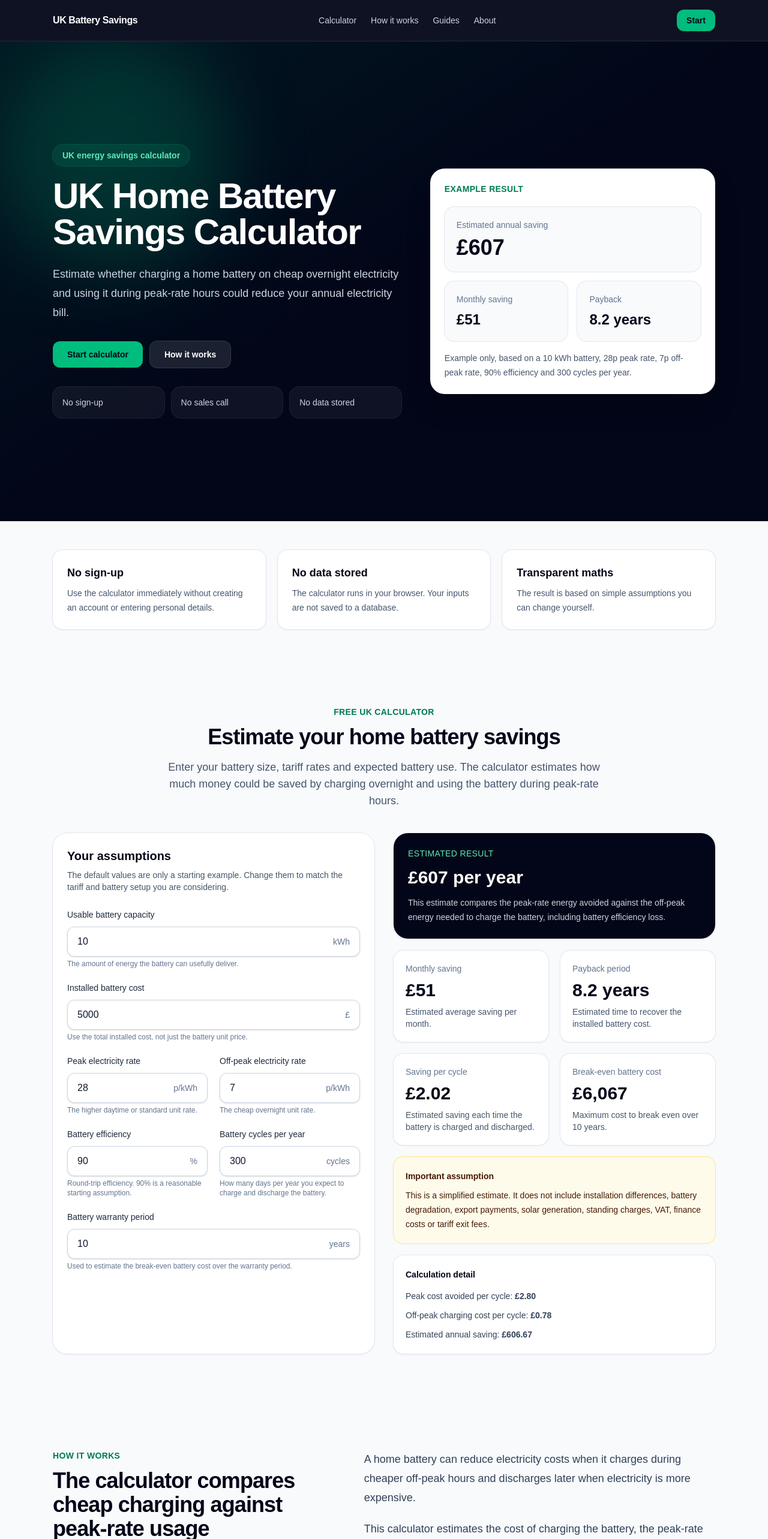
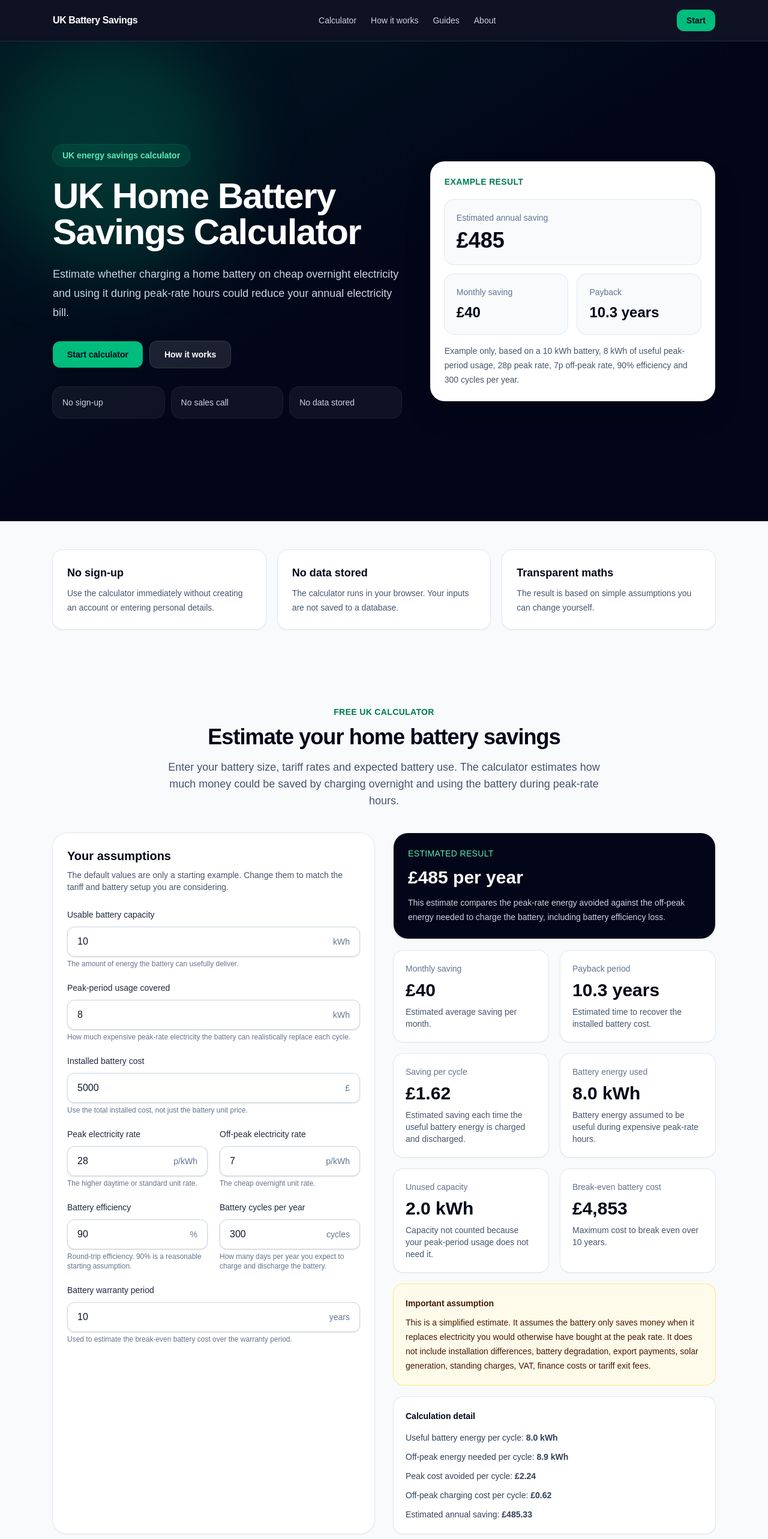
Before and after one commit to andrew-mcmanis/uk-battery-savings, a Next.js app: page / in a window 1280 px wide. Shown: the top 2566 px of the page at 60% size. Built offline with nearby package versions, Linux system fonts and the light colour scheme.

Commit message:
Improve battery calculator usage assumptions

```diff
--- a/src/app/is-a-home-battery-worth-it-uk/page.tsx
+++ b/src/app/is-a-home-battery-worth-it-uk/page.tsx
@@ -43,6 +43,10 @@ export default function IsAHomeBatteryWorthItPage() {
             <li>
               <strong>Usable battery capacity:</strong> how many kWh the battery
               can actually deliver.
+            </li>
+            <li>
+              <strong>Useful peak-period usage:</strong> how much expensive
+              electricity the battery can realistically replace each cycle.
             </li>
             <li>
               <strong>Peak electricity rate:</strong> the expensive rate the
--- a/src/components/BatterySavingsCalculator.tsx
+++ b/src/components/BatterySavingsCalculator.tsx
@@ -100,6 +100,7 @@ function ResultCard({ title, value, description }: ResultCardProps) {
 export default function BatterySavingsCalculator() {
   const [inputs, setInputs] = useState<BatteryCalculatorInputs>({
     batteryCapacityKwh: 10,
+    peakUsageCoveredKwh: 8,
     installedCost: 5000,
     peakRatePence: 28,
     offPeakRatePence: 7,
@@ -165,6 +166,16 @@ export default function BatterySavingsCalculator() {
               suffix="kWh"
               helpText="The amount of energy the battery can usefully deliver."
               onChange={(value) => updateInput("batteryCapacityKwh", value)}
+            />
+
+            <NumberInput
+              label="Peak-period usage covered"
+              value={inputs.peakUsageCoveredKwh}
+              min={0}
+              step={0.5}
+              suffix="kWh"
+              helpText="How much expensive peak-rate electricity the battery can realistically replace each cycle."
+              onChange={(value) => updateInput("peakUsageCoveredKwh", value)}
             />
 
             <NumberInput
@@ -271,7 +282,19 @@ export default function BatterySavingsCalculator() {
             <ResultCard
               title="Saving per cycle"
               value={formatCurrencyPrecise(results.savingPerCycle)}
-              description="Estimated saving each time the battery is charged and discharged."
+              description="Estimated saving each time the useful battery energy is charged and discharged."
+            />
+
+            <ResultCard
+              title="Battery energy used"
+              value={`${results.usableBatteryEnergyPerCycle.toFixed(1)} kWh`}
+              description="Battery energy assumed to be useful during expensive peak-rate hours."
+            />
+
+            <ResultCard
+              title="Unused capacity"
+              value={`${results.unusedBatteryCapacityPerCycle.toFixed(1)} kWh`}
+              description="Capacity not counted because your peak-period usage does not need it."
             />
 
             <ResultCard
@@ -284,10 +307,11 @@ export default function BatterySavingsCalculator() {
           <div className="rounded-2xl bg-amber-50 p-5 text-sm leading-6 text-amber-950 ring-1 ring-amber-200">
             <p className="font-semibold">Important assumption</p>
             <p className="mt-2">
-              This is a simplified estimate. It does not include installation
-              differences, battery degradation, export payments, solar
-              generation, standing charges, VAT, finance costs or tariff exit
-              fees.
+              This is a simplified estimate. It assumes the battery only saves
+              money when it replaces electricity you would otherwise have bought
+              at the peak rate. It does not include installation differences,
+              battery degradation, export payments, solar generation, standing
+              charges, VAT, finance costs or tariff exit fees.
             </p>
           </div>
 
@@ -295,6 +319,20 @@ export default function BatterySavingsCalculator() {
             <p className="font-semibold text-slate-950">Calculation detail</p>
 
             <div className="mt-3 space-y-2">
+              <p>
+                Useful battery energy per cycle:{" "}
+                <span className="font-semibold">
+                  {results.usableBatteryEnergyPerCycle.toFixed(1)} kWh
+                </span>
+              </p>
+
+              <p>
+                Off-peak energy needed per cycle:{" "}
+                <span className="font-semibold">
+                  {results.offPeakEnergyNeededPerCycle.toFixed(1)} kWh
+                </span>
+              </p>
+
               <p>
                 Peak cost avoided per cycle:{" "}
                 <span className="font-semibold">
--- a/src/components/HeroSection.tsx
+++ b/src/components/HeroSection.tsx
@@ -57,24 +57,25 @@ export default function HeroSection() {
           <div className="mt-5 space-y-4">
             <div className="rounded-2xl bg-slate-50 p-5 ring-1 ring-slate-200">
               <p className="text-sm text-slate-500">Estimated annual saving</p>
-              <p className="mt-2 text-4xl font-bold">£607</p>
+              <p className="mt-2 text-4xl font-bold">£485</p>
             </div>
 
             <div className="grid gap-4 sm:grid-cols-2">
               <div className="rounded-2xl bg-slate-50 p-5 ring-1 ring-slate-200">
                 <p className="text-sm text-slate-500">Monthly saving</p>
-                <p className="mt-2 text-2xl font-bold">£51</p>
+                <p className="mt-2 text-2xl font-bold">£40</p>
               </div>
 
               <div className="rounded-2xl bg-slate-50 p-5 ring-1 ring-slate-200">
                 <p className="text-sm text-slate-500">Payback</p>
-                <p className="mt-2 text-2xl font-bold">8.2 years</p>
+                <p className="mt-2 text-2xl font-bold">10.3 years</p>
               </div>
             </div>
 
             <p className="text-sm leading-6 text-slate-600">
-              Example only, based on a 10 kWh battery, 28p peak rate, 7p
-              off-peak rate, 90% efficiency and 300 cycles per year.
+              Example only, based on a 10 kWh battery, 8 kWh of useful peak-period
+              usage, 28p peak rate, 7p off-peak rate, 90% efficiency and 300 cycles
+              per year.
             </p>
           </div>
         </div>
--- a/src/data/landingPageContent.ts
+++ b/src/data/landingPageContent.ts
@@ -75,6 +75,11 @@ export const faqs = [
       "A cycle means charging and discharging the battery. If you expect to use the battery most days, a value around 300 cycles per year is a reasonable starting assumption.",
   },
   {
+  question: "Why does peak-period usage covered matter?",
+  answer:
+    "A battery only saves money when its stored energy replaces electricity you would otherwise buy at the higher peak rate. If your battery is larger than your useful peak-period usage, the extra capacity may not improve savings.",
+  },
+  {
     question: "Is the payback period guaranteed?",
     answer:
       "No. The payback period is an estimate only. Real savings depend on your actual household usage, tariff, installation cost, battery settings, battery degradation and future electricity prices.",
--- a/src/lib/batteryCalculator.ts
+++ b/src/lib/batteryCalculator.ts
@@ -1,5 +1,6 @@
 export type BatteryCalculatorInputs = {
   batteryCapacityKwh: number;
+  peakUsageCoveredKwh: number;
   installedCost: number;
   peakRatePence: number;
   offPeakRatePence: number;
@@ -9,29 +10,45 @@ export type BatteryCalculatorInputs = {
 };
 
 export type BatteryCalculatorResults = {
+  usableBatteryEnergyPerCycle: number;
+  unusedBatteryCapacityPerCycle: number;
+  offPeakEnergyNeededPerCycle: number;
+  peakCostAvoidedPerCycle: number;
+  offPeakChargingCostPerCycle: number;
   savingPerCycle: number;
   annualSaving: number;
   monthlySaving: number;
   paybackYears: number | null;
   breakEvenBatteryCost: number;
-  peakCostAvoidedPerCycle: number;
-  offPeakChargingCostPerCycle: number;
 };
 
 export function calculateBatterySavings(
   inputs: BatteryCalculatorInputs
 ): BatteryCalculatorResults {
   const efficiencyDecimal = inputs.efficiencyPercent / 100;
+  const safeEfficiency = efficiencyDecimal > 0 ? efficiencyDecimal : 0.01;
+
   const peakRatePounds = inputs.peakRatePence / 100;
   const offPeakRatePounds = inputs.offPeakRatePence / 100;
 
-  const safeEfficiency = efficiencyDecimal > 0 ? efficiencyDecimal : 0.01;
+  const usableBatteryEnergyPerCycle = Math.min(
+    inputs.batteryCapacityKwh,
+    inputs.peakUsageCoveredKwh
+  );
+
+  const unusedBatteryCapacityPerCycle = Math.max(
+    inputs.batteryCapacityKwh - usableBatteryEnergyPerCycle,
+    0
+  );
+
+  const offPeakEnergyNeededPerCycle =
+    usableBatteryEnergyPerCycle / safeEfficiency;
 
   const peakCostAvoidedPerCycle =
-    inputs.batteryCapacityKwh * peakRatePounds;
+    usableBatteryEnergyPerCycle * peakRatePounds;
 
   const offPeakChargingCostPerCycle =
-    (inputs.batteryCapacityKwh / safeEfficiency) * offPeakRatePounds;
+    offPeakEnergyNeededPerCycle * offPeakRatePounds;
 
   const savingPerCycle =
     peakCostAvoidedPerCycle - offPeakChargingCostPerCycle;
@@ -46,12 +63,15 @@ export function calculateBatterySavings(
   const breakEvenBatteryCost = annualSaving * inputs.warrantyYears;
 
   return {
+    usableBatteryEnergyPerCycle,
+    unusedBatteryCapacityPerCycle,
+    offPeakEnergyNeededPerCycle,
+    peakCostAvoidedPerCycle,
+    offPeakChargingCostPerCycle,
     savingPerCycle,
     annualSaving,
     monthlySaving,
     paybackYears,
     breakEvenBatteryCost,
-    peakCostAvoidedPerCycle,
-    offPeakChargingCostPerCycle,
   };
 }
```
